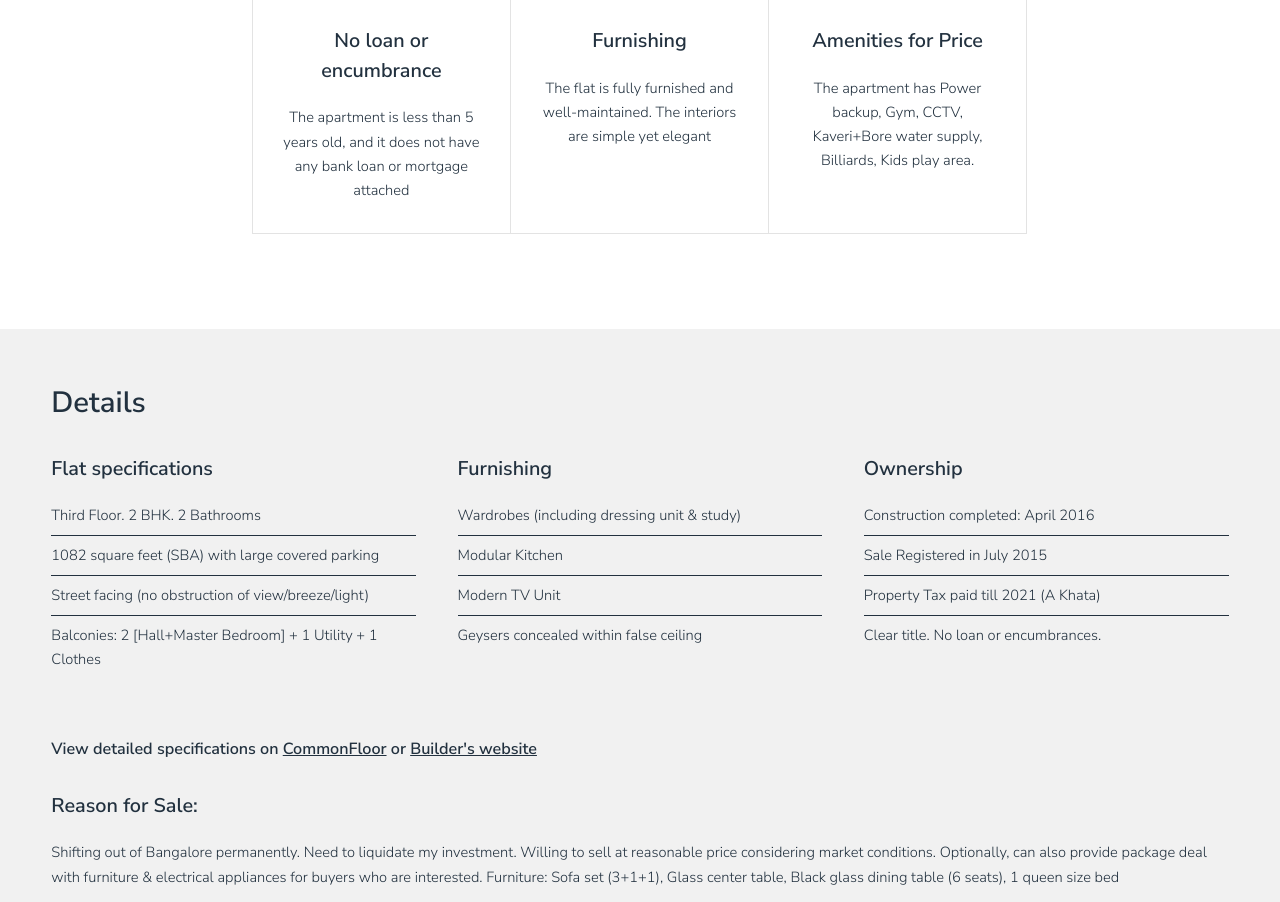
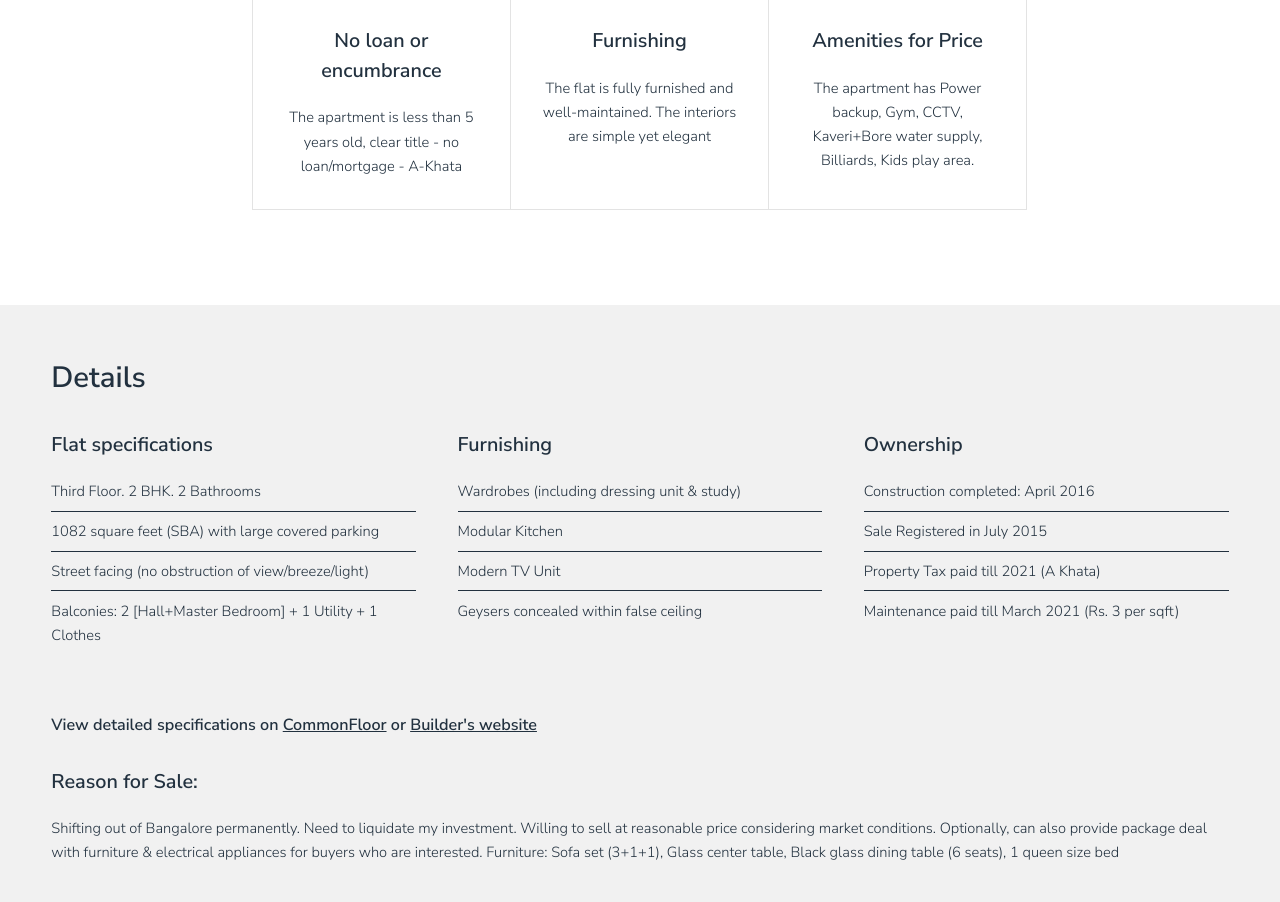
Before and after one commit to tarantula3m/tarantula3m.github.io, a plain HTML site: page intact/index.html in a window 1280 px wide. Shown: the part 1339-2241 px from the top of the page. Drawn offline with Linux system fonts and the light colour scheme.

Commit message:
added maintenance charge

```diff
--- a/intact/index.html
+++ b/intact/index.html
@@ -62,7 +62,7 @@
 						<div class="feature">
 							<i class="fa fa-thumbs-up"></i>
 							<h3>No loan or encumbrance</h3>
-							<p>The apartment is less than 5 years old, and it does not have any bank loan or mortgage attached</p>
+							<p>The apartment is less than 5 years old, clear title - no loan/mortgage - A-Khata</p>
 						</div>
 						<div class="feature">
 							<i class="fa fa-apple"></i>
@@ -109,7 +109,7 @@
 												<li>Construction completed: April 2016</li>
 												<li>Sale Registered in July 2015</li>
 												<li>Property Tax paid till 2021 (A Khata)</li>
-												<li>Clear title. No loan or encumbrances.</li>
+												<li>Maintenance paid till March 2021 (Rs. 3 per sqft)</li>
 											</ul>
 										</div>
 									</div>
```
